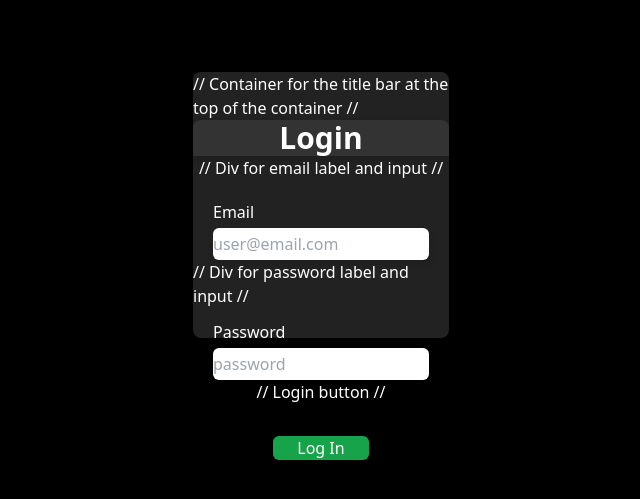
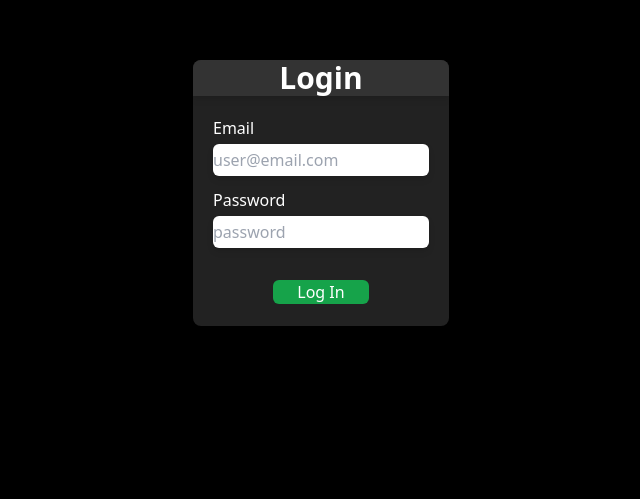
Before and after one commit to trulysinclair/learning, a Next.js app: page / in a window 1280 px wide. Shown: the part 207-706 px from the top of the page, without its empty margins (319-959 px from the left). Built offline with nearby package versions, Linux system fonts and the light colour scheme.

Commit message:
Update index.tsx

```diff
--- a/pages/index.tsx
+++ b/pages/index.tsx
@@ -3,25 +3,19 @@ import styles from '../styles/Home.module.css'
 
 export default function Home() {
   return (
-    // MAIN SCREEN CONTAINER //
     <div className='flex flex-col flex-wrap bg-back-black justify-center w-screen h-screen items-center'>
-      // Centered container in the middle of the screen //
       <div className='flex flex-col drop-shadow-md rounded-lg bg-bottom-black w-1/5 h-1/3 text-white items-center'>
-        // Container for the title bar at the top of the container //
         <div className='flex flex-col w-full h-16 justify-center drop-shadow-md items-center rounded-t-lg bg-upper-black' >
           <h1 className='text-3xl font-bold text-white'>Login</h1>
         </div>
-        // Div for email label and input //
         <div className='flex flex-col w-full justify pl-5 pt-5 pr-5'>
           <label htmlFor='email' className='font pb-1'>Email</label>
           <input className='text-black rounded-md h-8 drop-shadow-md border-gray-300' placeholder='user@email.com'></input>
         </div>
-        // Div for password label and input //
         <div className='flex flex-col w-full justify pl-5 pt-3 pr-5'>
           <label htmlFor='password' className='font pb-1'>Password</label>
           <input type='password' className='text-black rounded-md h-8 drop-shadow-md border-gray-300' placeholder='password'></input>
         </div>
-        // Login button //
         <button className=' rounded-md bg-green-600 mt-8 mb-8 w-24 h-8'>Log In</button>
       </div>
     </div>
```
